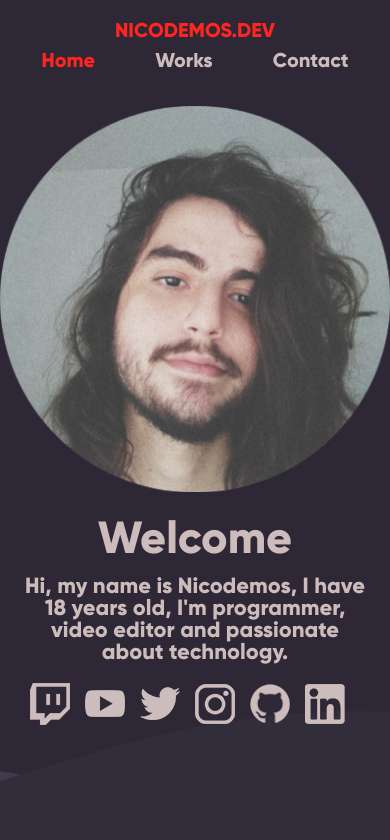
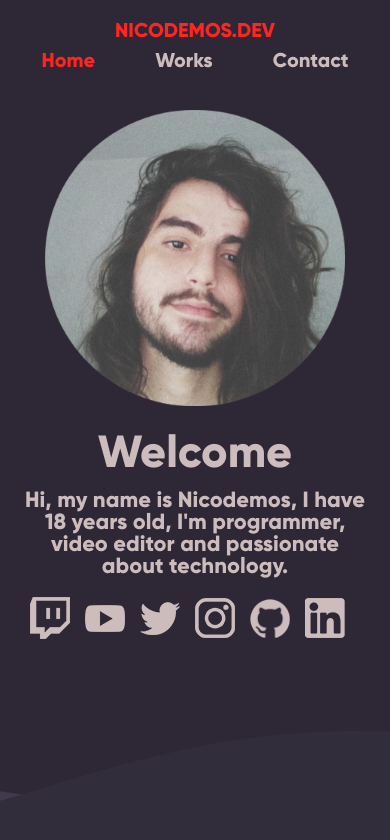
Before and after one commit to Nicodemos234/nicodemos.dev, a Next.js app: page / in a window 390 px wide. Shown: the top 840 px of the page. Built offline with nearby package versions, Linux system fonts and the light colour scheme.

Commit message:
better responsive

```diff
--- a/assets/styles/styles.css
+++ b/assets/styles/styles.css
@@ -65,23 +65,24 @@ h1 {
     margin-top: 20px;
     align-items: center;
 }
+
 .socials a {
     margin-right: 15px;
 }
 
+/* Mobile */
 
-/* Mobile Index */
 @media (max-width: 768px) {
     .nico-flex {
+        display: flex;
         flex-flow: column-reverse;
+        padding: 0px;
+        width: 100%;
+        padding-bottom: 20px;
     }
     .nico-flex div img {
         width: 100%;
     }
-    .nico-flex {
-        width: 100%;
-    }
-
     .nico-flex .nico-index {
         padding: 0px 20px;
         text-align: center;
@@ -92,4 +93,25 @@ h1 {
     .nico-index h1 {
         margin-top: 20px;
     }
+    #__next, .container-main {
+        display: block !important;
+    }
+    #__next, .container-main, .nico-flex, body {
+        height: unset;
+    }
+    .nicoimage {
+        max-width: 300px;
+    }
 }
+
+@media (min-height: 657px) {
+    #__next {
+        height: 100vh;
+    }
+}
+
+@media (min-width: 1080px) {
+    body {
+        background-size: contain;
+    }
+}
--- a/components/Form.js
+++ b/components/Form.js
@@ -4,15 +4,15 @@ function Form() {
     return <div className={styles.form}>
         <form>
             <div>
-                <label for="name">Name</label>
+                <label htmlFor="name">Name</label>
                 <input id="name"></input>
             </div>
             <div>
-                <label for="email">Email</label>
+                <label htmlFor="email">Email</label>
                 <input id="email"></input>
             </div>
             <div>
-                <label for="message">Message</label>
+                <label htmlFor="message">Message</label>
                 <textarea id="message"></textarea>
             </div>
             <button>Send</button>
--- a/components/Form.module.css
+++ b/components/Form.module.css
@@ -54,5 +54,4 @@
     .form {
         width: 90%;
     }
-
 }
--- a/components/Header.js
+++ b/components/Header.js
@@ -2,7 +2,7 @@ import styles from './Header.module.css'
 import Link from './Link'
 
 function Header() {
-    return <div className={styles.header}>
+    return <header className={styles.header}>
         <div className={styles.nicodemos}>
             NICODEMOS.DEV
         </div>
@@ -13,7 +13,7 @@ function Header() {
                 <li><Link activeClassName={styles.active} href="/contact"><a>Contact</a></Link></li>
             </ul>
         </nav>
-    </div>
+    </header>
 }
 
 export default Header
--- a/components/Header.module.css
+++ b/components/Header.module.css
@@ -38,6 +38,7 @@
     .header {
         display: flex;
         flex-flow: column;
+        margin-bottom: 40px;
     }
     .header nav {
         margin-top: 10px;
--- a/pages/index.js
+++ b/pages/index.js
@@ -36,7 +36,7 @@ export default function Home() {
           </div>
         </div>
         <div>
-          <img src="/assets/images/nico.png" alt="Nico image" />
+          <img className="nicoimage" src="/assets/images/nico.png" alt="Nico image" />
         </div>
       </div>
     </div>
--- a/pages/works.js
+++ b/pages/works.js
@@ -4,13 +4,15 @@ import Head from 'next/head'
 const Header = dynamic(import("../components/Header"));
 
 function Works() {
-    return <div>
+    return <div className="container-main">
         <Head>
             <title>Works - Nicodemos.dev</title>
             <meta name="viewport" content="initial-scale=1.0, width=device-width" />
         </Head>
         <Header />
-        works
+        <div className="nico-flex">
+aa
+        </div>
     </div>
 }
 
```
